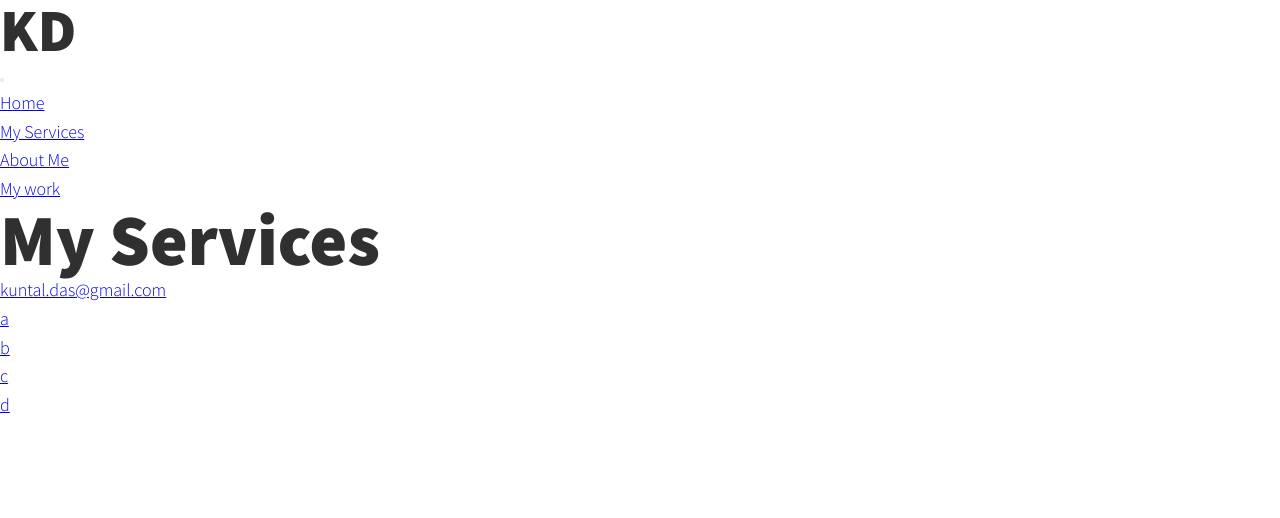
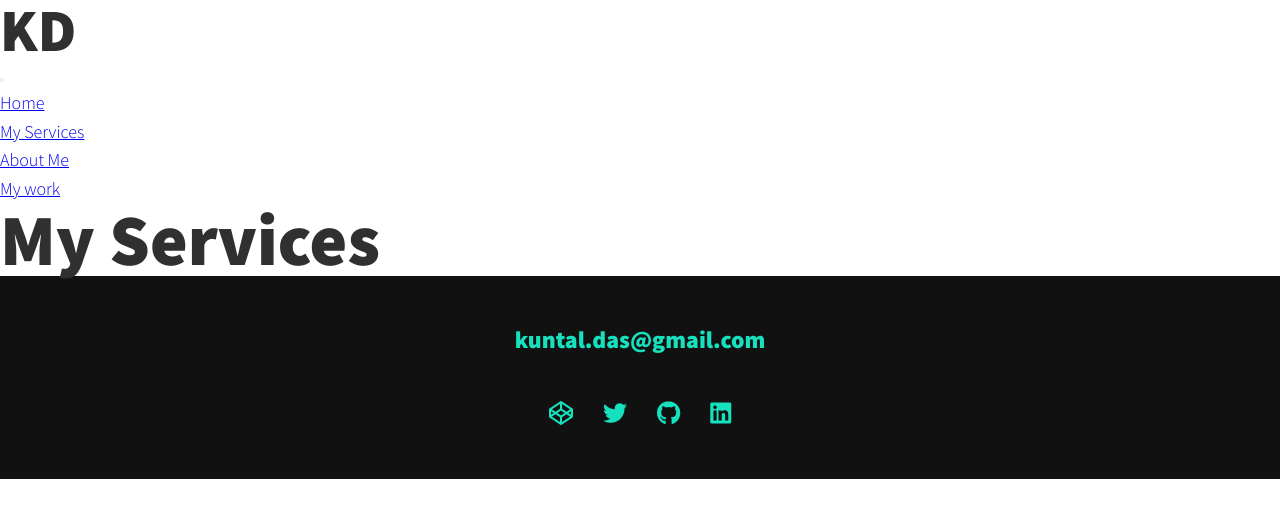
Before and after one commit to Kuntal-Das/Kuntal-Das, a React (Create React App) app: page /services in a window 1280 px wide. Shown: the top 518 px of the page. Built offline with nearby package versions, Linux system fonts and the light colour scheme.

Commit message:
work and footer component styling

```diff
--- a/public/index.html
+++ b/public/index.html
@@ -25,10 +25,6 @@
       Learn how to configure a non-root public URL by running `npm run build`.
     -->
     <title>Kuntal Das</title>
-    <!-- <link
-      rel="stylesheet"
-      href="https://cdnjs.cloudflare.com/ajax/libs/normalize/7.0.0/normalize.min.css"
-    /> -->
     <link
       rel="stylesheet"
       href="https://cdnjs.cloudflare.com/ajax/libs/font-awesome/5.11.2/css/all.css"
--- a/src/components/Footer.js
+++ b/src/components/Footer.js
@@ -1,5 +1,7 @@
 import React from "react";
 import { Link } from "react-router-dom";
+
+import "../styles/footer.scss";
 
 const Footer = () => (
   <footer className="footer">
@@ -8,16 +10,44 @@ const Footer = () => (
     </Link>
     <ul className="social-list">
       <li className="social-list__item">
-        <a href="#" className="social-list__link">a</a>
+        <a
+          href="https://codepen.io/kuntal-das"
+          className="social-list__link"
+          target="_blank"
+          rel="noreferrer"
+        >
+          <i className="fab fa-codepen"></i>
+        </a>
       </li>
       <li className="social-list__item">
-        <a href="#" className="social-list__link">b</a>
+        <a
+          href="https://twitter.com/Kuntal449"
+          className="social-list__link"
+          target="_blank"
+          rel="noreferrer"
+        >
+          <i className="fab fa-twitter"></i>
+        </a>
       </li>
       <li className="social-list__item">
-        <a href="#" className="social-list__link">c</a>
+        <a
+          href="https://github.com/Kuntal-Das/"
+          className="social-list__link"
+          target="_blank"
+          rel="noreferrer"
+        >
+          <i className="fab fa-github"></i>
+        </a>
       </li>
       <li className="social-list__item">
-        <a href="#" className="social-list__link">d</a>
+        <a
+          href="https://www.linkedin.com/in/kuntal-das-5296271b1/"
+          className="social-list__link"
+          target="_blank"
+          rel="noreferrer"
+        >
+          <i className="fab fa-linkedin"></i>
+        </a>
       </li>
     </ul>
   </footer>
--- a/src/components/Work.js
+++ b/src/components/Work.js
@@ -4,127 +4,110 @@ import { Link } from "react-router-dom";
 const Work = (props) => (
   <section id="work" className="work">
     <h2 className="section__title section__title--work">My Work</h2>
-    <p className="section__subtitle"></p>
+    <p className="section__subtitle section__subtitle--work">
+      A Selection of my range of work
+    </p>
+
     {/* 00 */}
-    <p className="portfolio">
-      <Link to="/">
+    <div className="portfolio">
+      <Link to="/" className="portfolio__item">
         <img
           className="portfolio__img"
-          src="https://source.unsplash.com/640x480?webdesign"
+          src="https://source.unsplash.com/240x240?webdesign"
           alt=""
         />
       </Link>
-    </p>
 
       {/* 01 */}
-    <p className="portfolio">
-      <Link to="/">
+      <Link to="/" className="portfolio__item">
         <img
           className="portfolio__img"
-          src="https://source.unsplash.com/640x480?webdesign"
+          src="https://source.unsplash.com/240x240?webdesign"
           alt=""
         />
       </Link>
-    </p>
 
       {/* 02 */}
-    <p className="portfolio">
-      <Link to="/">
+      <Link to="/" className="portfolio__item">
         <img
           className="portfolio__img"
-          src="https://source.unsplash.com/640x480?webdesign"
+          src="https://source.unsplash.com/240x240?webdesign"
           alt=""
         />
       </Link>
-    </p>
 
       {/* 03 */}
-    <p className="portfolio">
-      <Link to="/">
+      <Link to="/" className="portfolio__item">
         <img
           className="portfolio__img"
-          src="https://source.unsplash.com/640x480?webdesign"
+          src="https://source.unsplash.com/240x240?webdesign"
           alt=""
         />
       </Link>
-    </p>
 
       {/* 04 */}
-    <p className="portfolio">
-      <Link to="/">
+      <Link to="/" className="portfolio__item">
         <img
           className="portfolio__img"
-          src="https://source.unsplash.com/640x480?webdesign"
+          src="https://source.unsplash.com/240x240?webdesign"
           alt=""
         />
       </Link>
-    </p>
 
       {/* 05 */}
-    <p className="portfolio">
-      <Link to="/">
+      <Link to="/" className="portfolio__item">
         <img
           className="portfolio__img"
-          src="https://source.unsplash.com/640x480?webdesign"
+          src="https://source.unsplash.com/240x240?webdesign"
           alt=""
         />
       </Link>
-    </p>
 
       {/* 06 */}
-    <p className="portfolio">
-      <Link to="/">
+      <Link to="/" className="portfolio__item">
         <img
           className="portfolio__img"
-          src="https://source.unsplash.com/640x480?webdesign"
+          src="https://source.unsplash.com/240x240?webdesign"
           alt=""
         />
       </Link>
-    </p>
 
       {/* 07 */}
-    <p className="portfolio">
-      <Link to="/">
+      <Link to="/" className="portfolio__item">
         <img
           className="portfolio__img"
-          src="https://source.unsplash.com/640x480?webdesign"
+          src="https://source.unsplash.com/240x240?webdesign"
           alt=""
         />
       </Link>
-    </p>
 
       {/* 08 */}
-    <p className="portfolio">
-      <Link to="/">
+      <Link to="/" className="portfolio__item">
         <img
           className="portfolio__img"
-          src="https://source.unsplash.com/640x480?webdesign"
+          src="https://source.unsplash.com/240x240?webdesign"
           alt=""
         />
       </Link>
-    </p>
 
       {/* 09 */}
-    <p className="portfolio">
-      <Link to="/">
+      <Link to="/" className="portfolio__item">
         <img
           className="portfolio__img"
-          src="https://source.unsplash.com/640x480?webdesign"
+          src="https://source.unsplash.com/240x240?webdesign"
           alt=""
         />
       </Link>
-    </p>
 
       {/* 10 */}
-    <p className="portfolio">
-      <Link to="/">
+      <Link to="/" className="portfolio__item">
         <img
           className="portfolio__img"
-          src="https://source.unsplash.com/640x480?webdesign"
+          src="https://source.unsplash.com/240x240?webdesign"
           alt=""
         />
       </Link>
-    </p>
+    </div>
   </section>
 );
 
--- a/src/styles/App.scss
+++ b/src/styles/App.scss
@@ -19,6 +19,12 @@
     font-family: var(--ff-secondary);
     padding: 0.25em 1em;
     margin-bottom: 1em;
+  }
+
+  &--work {
+    color: var(--clr-accent);
+    font-weight: var(--fw-bold);
+    margin-bottom: 2em;
   }
 }
 
@@ -171,3 +177,33 @@
     grid-area: img;
   }
 }
+
+//  work component
+.work{
+  background-color: var(--clr-dark);
+  color: var(--clr-light);
+  text-align: center;
+}
+
+.portfolio{
+  display: grid;
+  grid-template-columns: repeat(auto-fit, minmax(300px, 1fr));
+
+  &__item{
+    background-color: var(--clr-accent);
+    overflow: hidden;
+    &:focus{
+      position: relative;
+      z-index: 2;
+    }
+  }
+  &__img{
+    transition: opacity 250ms linear, transform 750ms cubic-bezier(0.5, 0, 0.5, 1);
+  }
+
+  &__img:hover,
+  &__item:focus &__img{
+    transform: scale(1.1);
+    opacity: 0.85;
+  }
+}
--- /dev/null
+++ b/src/styles/footer.scss
@@ -0,0 +1,37 @@
+.footer{
+  background-color:#111;
+  color: var(--clr-accent);
+  text-align: center;
+  padding:2.5em 0;
+
+  a{
+    color: inherit;
+    text-decoration: none;
+  }
+
+  &__link{
+    font-size: var(--fs-h3);
+    font-weight: var(--fw-bold);
+  }
+
+  &__link:hover{
+    opacity:0.7;
+  }
+}
+
+.social-list{
+  list-style: none;
+  display: flex;
+  justify-content: center;
+  gap: 1em;
+  margin: 2em 0 0;
+  padding: 0;
+
+  &__link{
+    padding: 0.25em;
+    font-size: var(--fs-h3);
+  }
+  &__link:hover{
+    opacity: 0.7
+  }
+}
--- a/src/styles/index.scss
+++ b/src/styles/index.scss
@@ -39,7 +39,8 @@ section{
 
 img{
   display: block;
-  max-width: 100%;
+  width: 100%;
+  object-fit: cover;
 }
 
 .btn{
```
Lines whose indentation alone changed are shown as unchanged.
